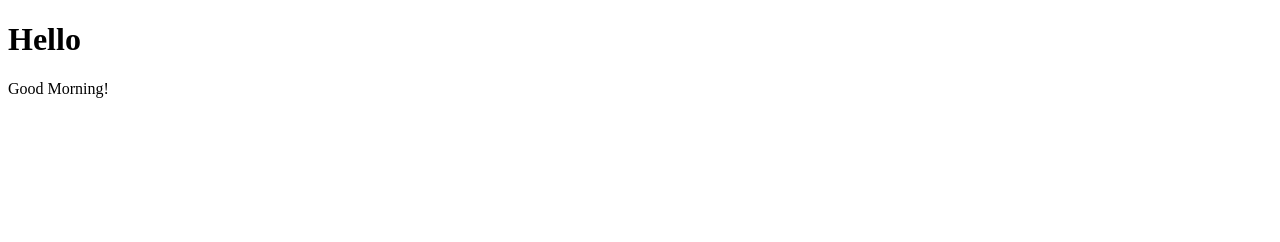
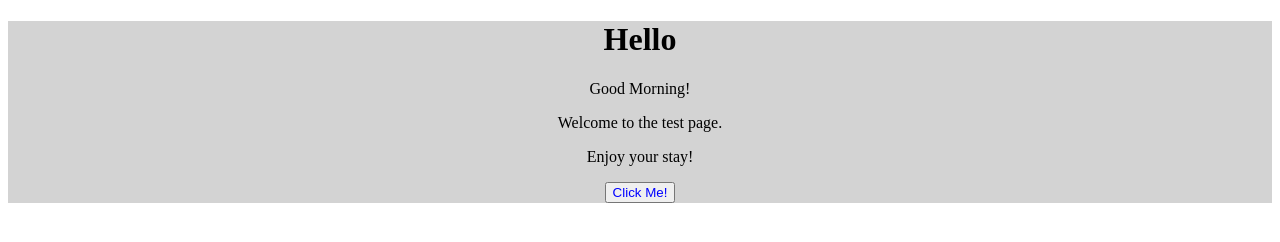
Before and after one commit to mely056/Portfolio, a plain HTML site: page index.html in a window 1280 px wide. Drawn offline with Linux system fonts and the light colour scheme.

Commit message:
Added CSS and JS

```diff
--- a/index.html
+++ b/index.html
@@ -1,10 +1,26 @@
 <!DOCTYPE html>
 <!-- Just testing -->
+
 <head>
   <title>Test</title>
+  <link rel="stylesheet" href="style.css">
 </head>
+
 <body>
-  <h1>Hello</h1>
-  <p>Good Morning!</p>
+  <div class="content">
+    <header>
+
+    </header>
+
+    <h1>Hello</h1>
+    <p>Good Morning!</p>
+    <p>Welcome to the test page.</p>
+    <p>Enjoy your stay!</p>
+
+    <button id="testButton" onClick="TestButtonClick()">Click Me!</button>
+  </div>
+  <script src="script.js"></script>
+
 </body>
+
 </html>
--- /dev/null
+++ b/script.js
@@ -0,0 +1,3 @@
+function TestButtonClick() {
+    alert("button clicked!");
+}
--- /dev/null
+++ b/style.css
@@ -0,0 +1,8 @@
+#testButton {
+    color: blue;
+}
+
+.content {
+    background-color: lightgray;
+    text-align: center;
+}
```
